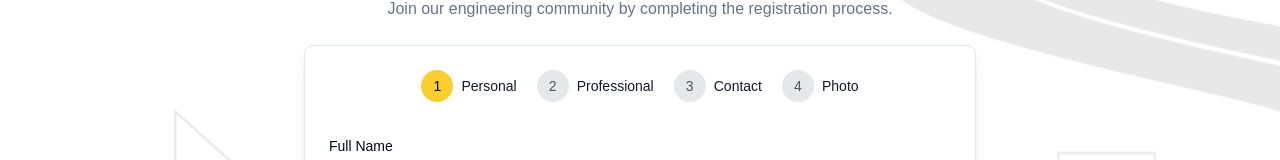
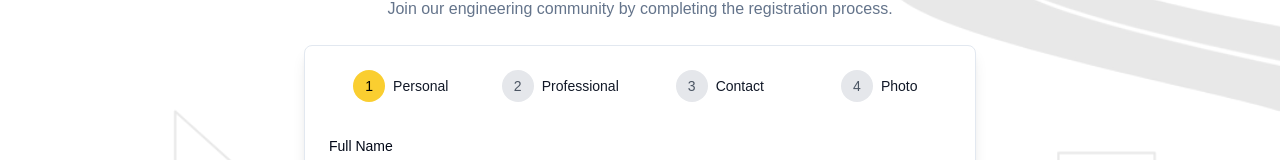
Before and after one commit to sorryshady/cursor-prod, a Next.js app: page /register in a window 1280 px wide. Shown: the part 189-349 px from the top of the page. Built offline with nearby package versions, Linux system fonts and the light colour scheme; no server answers; what @uploadthing/react would draw is missing.

Commit message:
fixed registration form steps display

```diff
--- a/components/auth/register/steps.tsx
+++ b/components/auth/register/steps.tsx
@@ -1,33 +1,43 @@
-import { cn } from "@/lib/utils"
+import { cn } from "@/lib/utils";
 
 interface StepsProps {
-  currentStep: number
+  currentStep: number;
 }
 
 const steps = [
-  { id: 1, name: 'Personal' },
-  { id: 2, name: 'Professional' },
-  { id: 3, name: 'Contact' },
-  { id: 4, name: 'Photo' },
-]
+  { id: 1, name: "Personal" },
+  { id: 2, name: "Professional" },
+  { id: 3, name: "Contact" },
+  { id: 4, name: "Photo" },
+];
 
 export function Steps({ currentStep }: StepsProps) {
   return (
     <nav aria-label="Progress">
-      <ol className="flex items-center justify-center space-x-5 text-sm font-medium">
+      <ol className="font-medium text-sm grid grid-cols-2 md:grid-cols-4 gap-4 mx-auto items-center justify-center">
         {steps.map((step) => (
-          <li key={step.id} className="flex items-center">
-            <span className={cn(
-              "flex h-8 w-8 items-center justify-center rounded-full",
-              currentStep === step.id
-                ? "bg-[#FACE30] text-black"
-                : currentStep > step.id
-                ? "bg-green-600 text-white"
-                : "bg-gray-200 text-gray-600"
-            )}>
+          <li key={step.id} className="flex md:justify-center items-center">
+            <span
+              className={cn(
+                "flex h-8 w-8 items-center justify-center rounded-full",
+                currentStep === step.id
+                  ? "bg-[#FACE30] text-black"
+                  : currentStep > step.id
+                    ? "bg-green-600 text-white"
+                    : "bg-gray-200 text-gray-600",
+              )}
+            >
               {currentStep > step.id ? (
-                <svg className="h-5 w-5" viewBox="0 0 20 20" fill="currentColor">
-                  <path fillRule="evenodd" d="M16.707 5.293a1 1 0 010 1.414l-8 8a1 1 0 01-1.414 0l-4-4a1 1 0 011.414-1.414L8 12.586l7.293-7.293a1 1 0 011.414 0z" clipRule="evenodd" />
+                <svg
+                  className="h-5 w-5"
+                  viewBox="0 0 20 20"
+                  fill="currentColor"
+                >
+                  <path
+                    fillRule="evenodd"
+                    d="M16.707 5.293a1 1 0 010 1.414l-8 8a1 1 0 01-1.414 0l-4-4a1 1 0 011.414-1.414L8 12.586l7.293-7.293a1 1 0 011.414 0z"
+                    clipRule="evenodd"
+                  />
                 </svg>
               ) : (
                 step.id
@@ -40,5 +50,5 @@ export function Steps({ currentStep }: StepsProps) {
         ))}
       </ol>
     </nav>
-  )
+  );
 }
```
